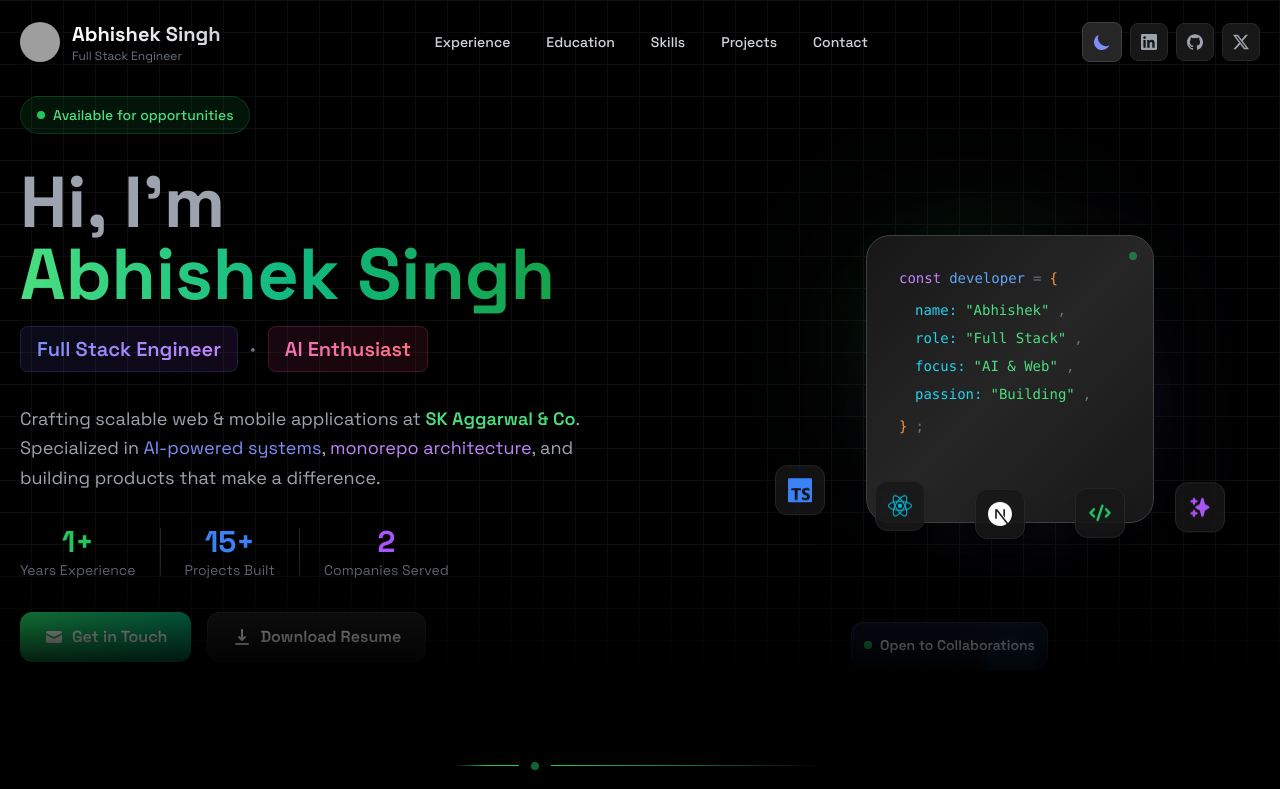
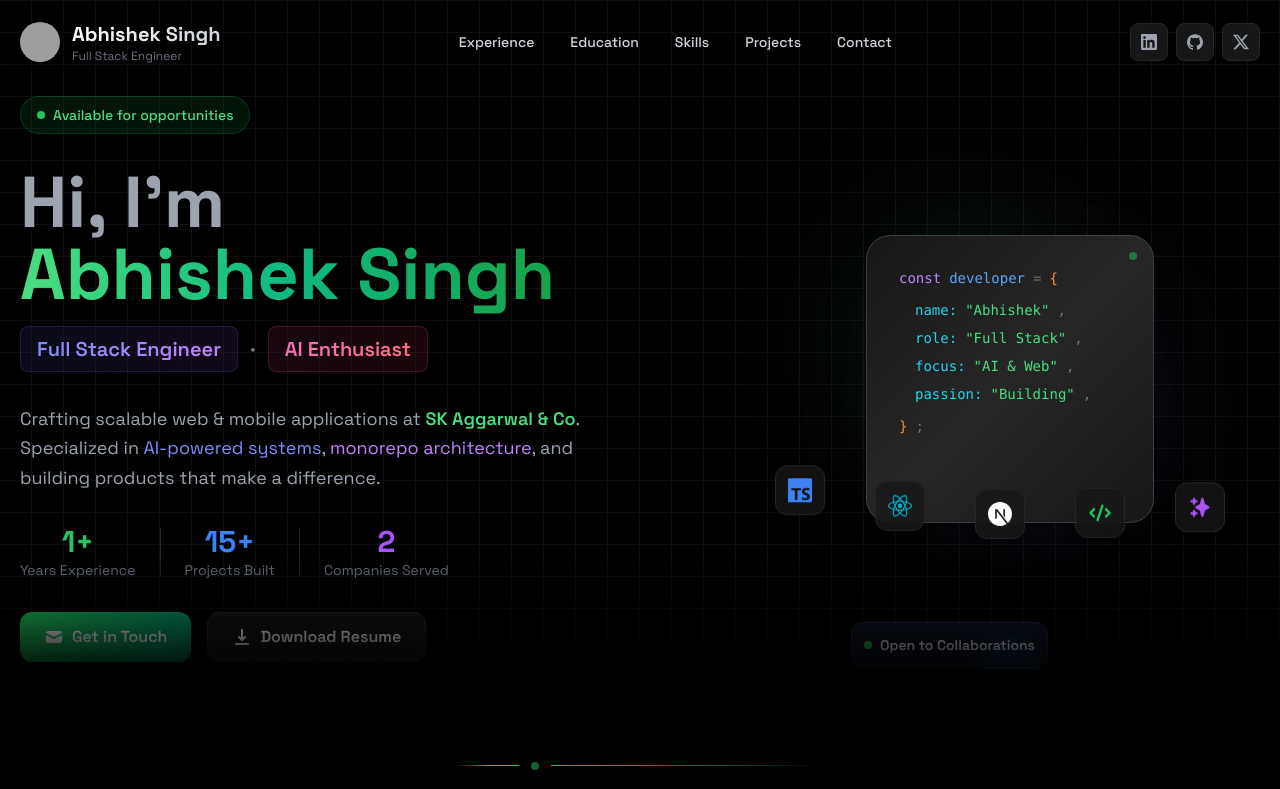
Before and after one commit to AbhishekSinghDev/portfolio-2.0, a Next.js app: page / in a window 1280 px wide. Shown: the top 789 px of the page. Built offline with nearby package versions, Linux system fonts and the light colour scheme; grey boxes are pictures that could not be loaded.

Commit message:
remove theme toggle button from navbar

```diff
--- a/app/(home)/components/Navbar.tsx
+++ b/app/(home)/components/Navbar.tsx
@@ -7,7 +7,6 @@ import { useState } from "react";
 import Image from "next/image";
 import { HiMenu, HiX } from "react-icons/hi";
 import { SiGithub, SiLinkedin, SiX } from "react-icons/si";
-import ThemeToggle from "./ThemeToggle";
 
 const Navbar = ({ className }: { className?: string }) => {
   const [mobileMenuOpen, setMobileMenuOpen] = useState(false);
@@ -93,22 +92,19 @@ const Navbar = ({ className }: { className?: string }) => {
       {/* Desktop Navigation Links */}
       <div className="hidden lg:flex items-center gap-1">
         {navLinks.map((link, index) => (
-          <a
+          <Link
             key={index}
             href={link.href}
             onClick={(e) => handleSmoothScroll(e, link.href)}
             className="px-4 py-2 rounded-lg text-gray-600 dark:text-gray-300 hover:text-gray-900 dark:hover:text-white hover:bg-gray-200 dark:hover:bg-neutral-800/50 transition-all duration-300 text-sm font-medium cursor-pointer"
           >
             {link.label}
-          </a>
+          </Link>
         ))}
       </div>
 
       {/* Social Links & Theme Toggle */}
       <div className="flex items-center gap-2">
-        {/* Theme Toggle */}
-        <ThemeToggle />
-
         {socials.map((social, index) => {
           const Icon = social.icon;
           return (
```
